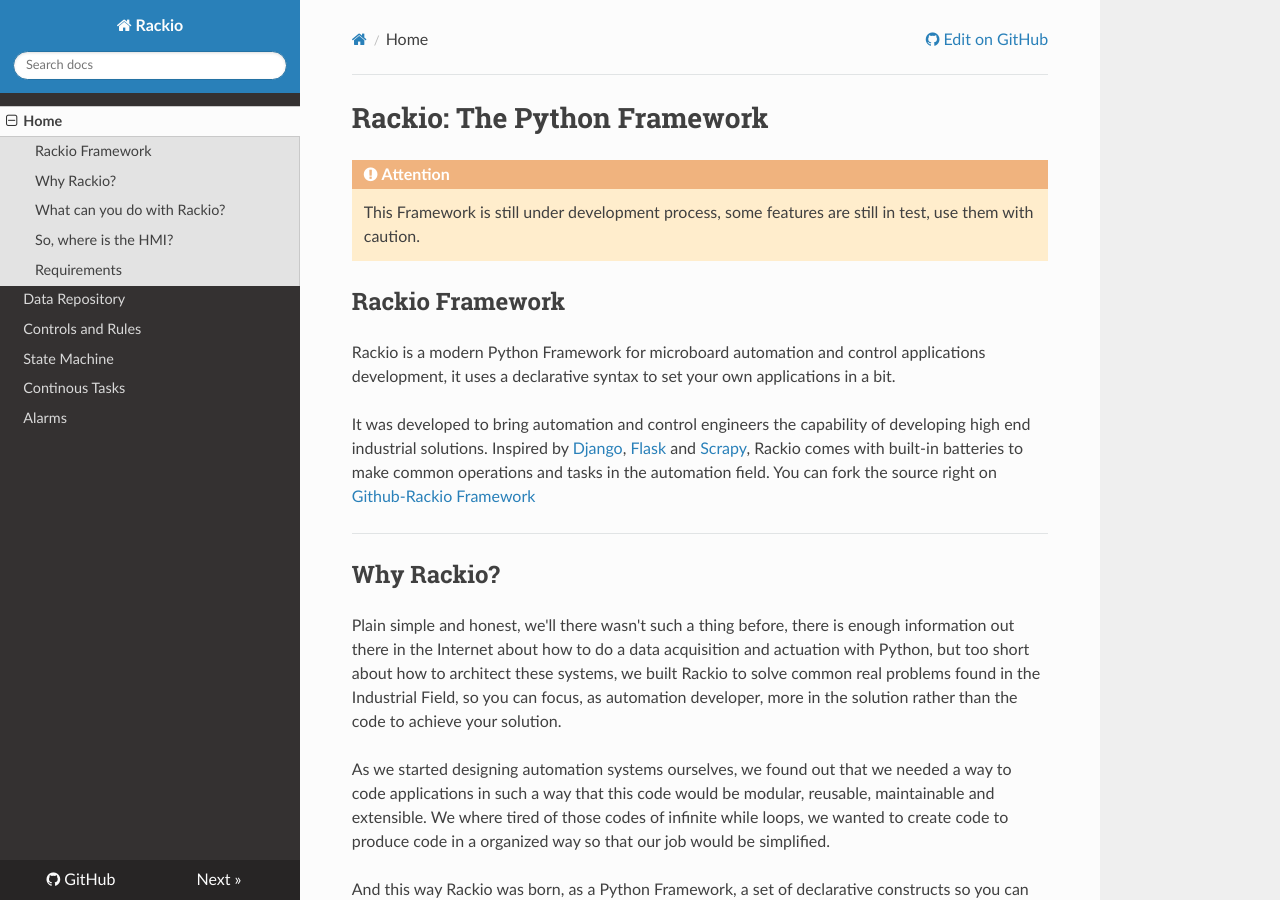
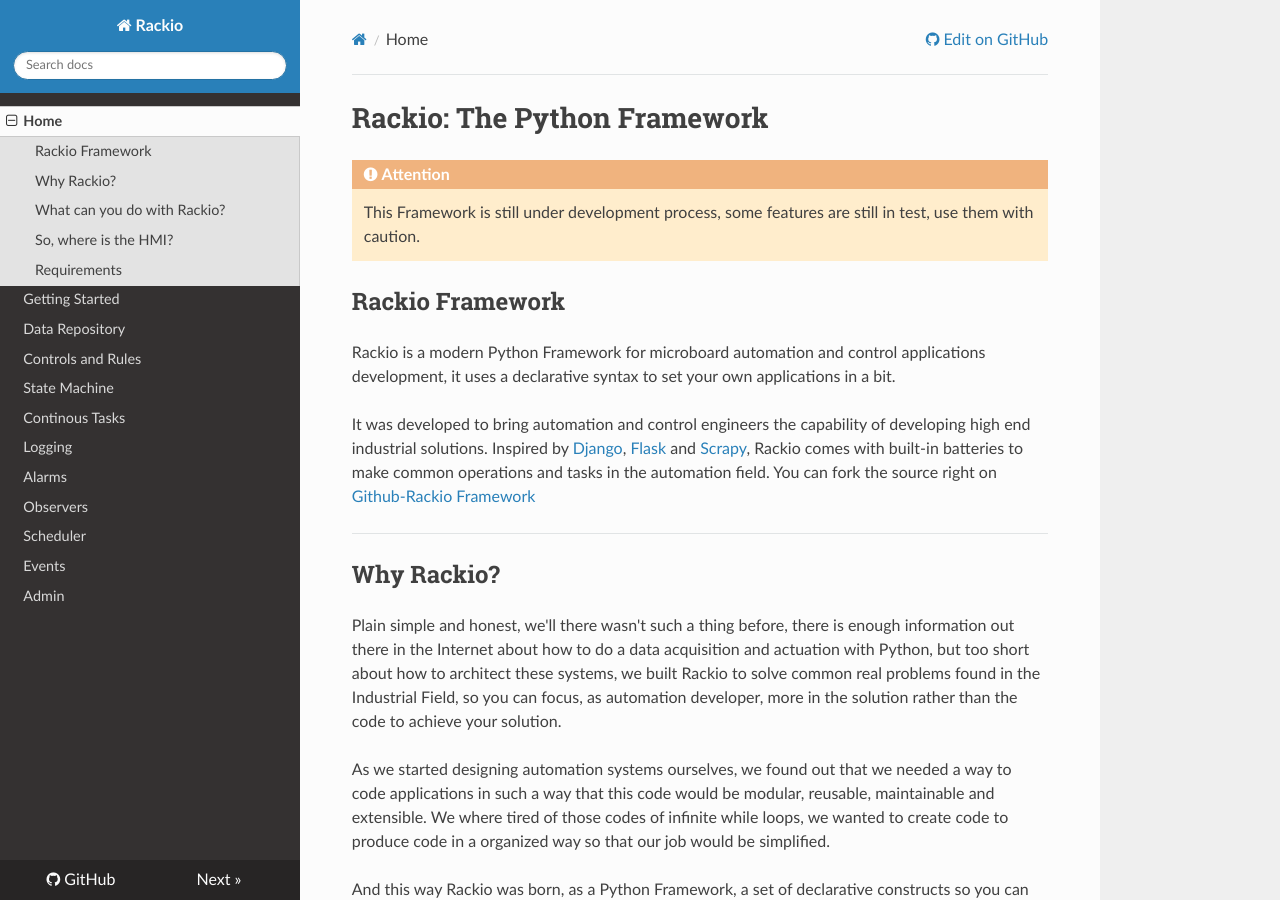
Before and after one commit to rack-io/rackio-documentation, an MkDocs documentation site: the page built from docs/index.md, in a window 1280 px wide and 900 px high. Built offline with MkDocs 1.6.1, drawn with Linux system fonts in a browser that asks for light colours; nearby versions of some CDN libraries.

Commit message:
Modules added

```diff
--- a/mkdocs.yml
+++ b/mkdocs.yml
@@ -1,11 +1,18 @@
 site_name: Rackio
 nav:
   - Home: index.md
+  - Getting Started: cli.md
   - Data Repository: data.md
   - Controls and Rules: control.md
   - State Machine: state.md
   - Continous Tasks: task.md
+  - Logging: logging.md
   - Alarms: alarm.md
+  - Observers: observer.md
+  - Scheduler: scheduler.md
+  - Events: event.md
+  - Admin: admin.md
+
 theme: readthedocs
 repo_url: http://github.com/rack-io/rackio-framework
 site_description: 'Documentation for Rackio, the Python Framework for Automation and Control.'
```
Also changed, not shown: docs/admin.md (added), docs/cli.md (added), docs/event.md (added), docs/logging.md (added), docs/observer.md (added), docs/scheduler.md (added).
